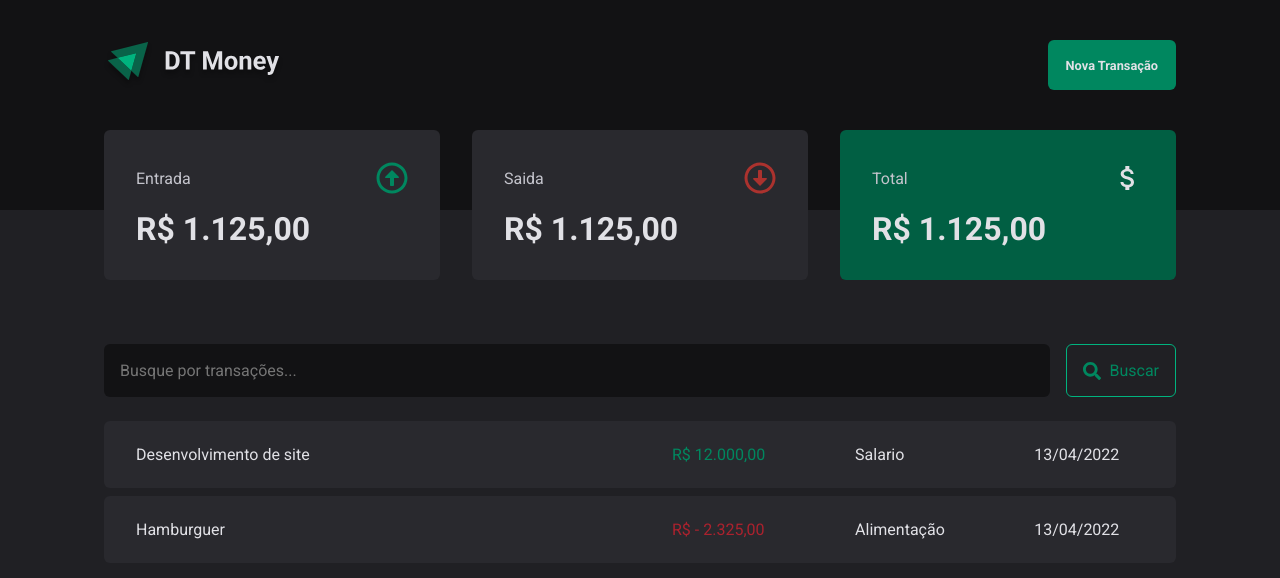
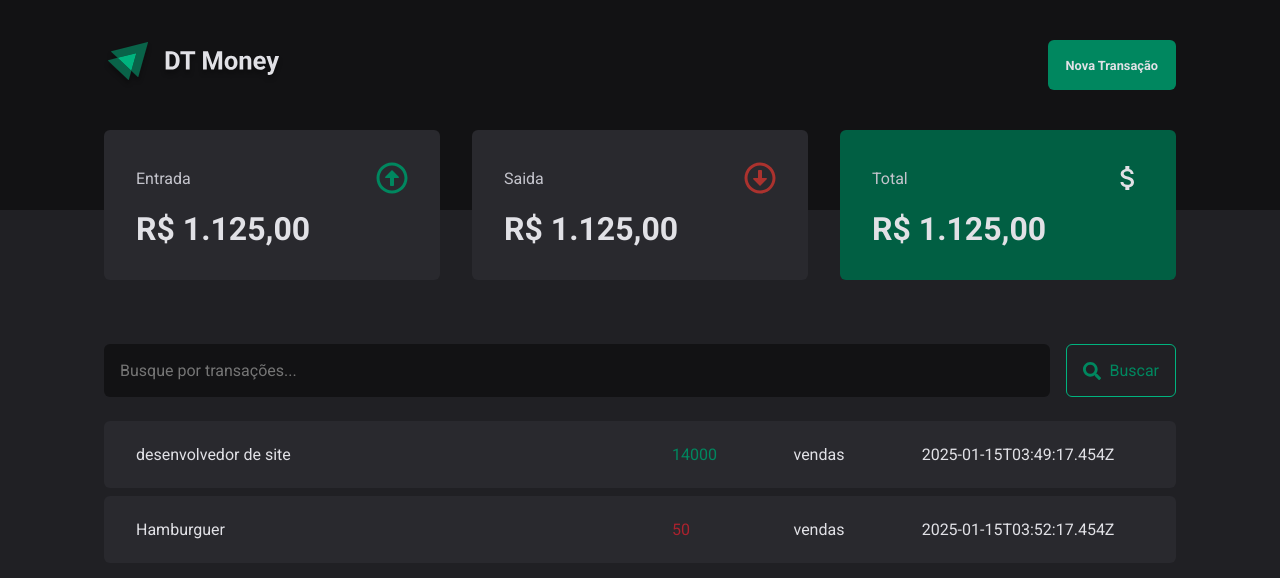
Before and after one commit to CaioLima10/03-dt-money, a React (Vite) app: page / in a window 1280 px wide. Shown: the top 578 px of the page. Built offline with nearby package versions, Linux system fonts and the light colour scheme; data requests are answered from the project's data file.

Commit message:
showing transactions

```diff
--- a/src/components/NewTransactionsModal/index.tsx
+++ b/src/components/NewTransactionsModal/index.tsx
@@ -25,11 +25,11 @@ export function NewTransactionsModal() {
           <input type="text" placeholder="Categoria" required />
 
           <TransactionType>
-            <TransactionTypeButton variant="income">
+            <TransactionTypeButton variant="income" value="income">
               <FaRegArrowAltCircleUp size={24} />
               Entrada
             </TransactionTypeButton>
-            <TransactionTypeButton variant="outcome">
+            <TransactionTypeButton variant="outcome" value="outcome">
               <FaRegArrowAltCircleDown size={24} />
               Saida
             </TransactionTypeButton>
--- a/src/pages/transactions/index.tsx
+++ b/src/pages/transactions/index.tsx
@@ -1,3 +1,4 @@
+import { useEffect, useState } from "react";
 import { Header } from "../../components/header";
 import { Summary } from "../../components/Summary";
 import { SearchForm } from "./components/SearchForm";
@@ -7,7 +8,29 @@ import {
   TransactionsTable,
 } from "./styles";
 
+interface TransactionProps {
+  id: number;
+  description: string;
+  category: string;
+  type: "income" | "outcome";
+  price: string;
+  createdAt: string;
+}
+
 export function Transactions() {
+  const [transations, setTransations] = useState<TransactionProps[]>([]);
+
+  async function fetchTransaction() {
+    const response = await fetch("http://localhost:3333/transactions");
+    const data = await response.json();
+
+    setTransations(data);
+  }
+
+  useEffect(() => {
+    fetchTransaction();
+  }, []);
+
   return (
     <div>
       <Header />
@@ -16,22 +39,18 @@ export function Transactions() {
         <SearchForm />
         <TransactionsTable>
           <tbody>
-            <tr>
-              <td width="50%">Desenvolvimento de site</td>
-              <td>
-                <PriceHighLight variant="income">R$ 12.000,00</PriceHighLight>
-              </td>
-              <td>Salario</td>
-              <td>13/04/2022</td>
-            </tr>
-            <tr>
-              <td width="50%">Hamburguer</td>
-              <td>
-                <PriceHighLight variant="outcome">R$ - 2.325,00</PriceHighLight>
-              </td>
-              <td>Alimentação</td>
-              <td>13/04/2022</td>
-            </tr>
+            {transations.map((trasaction) => (
+              <tr key={trasaction.id}>
+                <td width="50%">{trasaction.description}</td>
+                <td>
+                  <PriceHighLight variant={trasaction.type}>
+                    {trasaction.price}
+                  </PriceHighLight>
+                </td>
+                <td>{trasaction.category}</td>
+                <td>{trasaction.createdAt}</td>
+              </tr>
+            ))}
           </tbody>
         </TransactionsTable>
       </TransactionsContainer>
```
